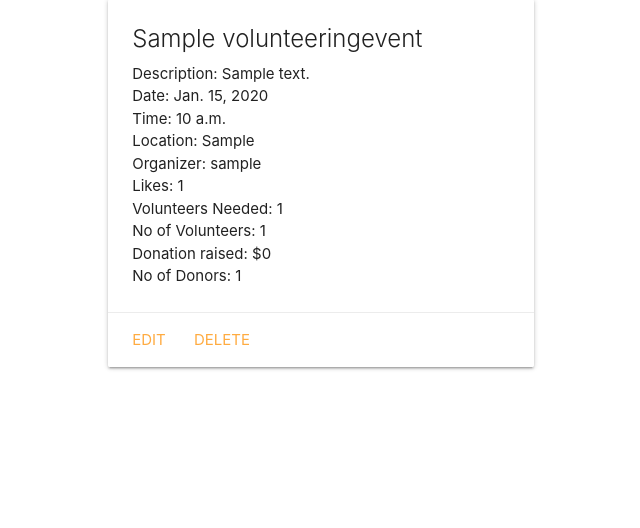
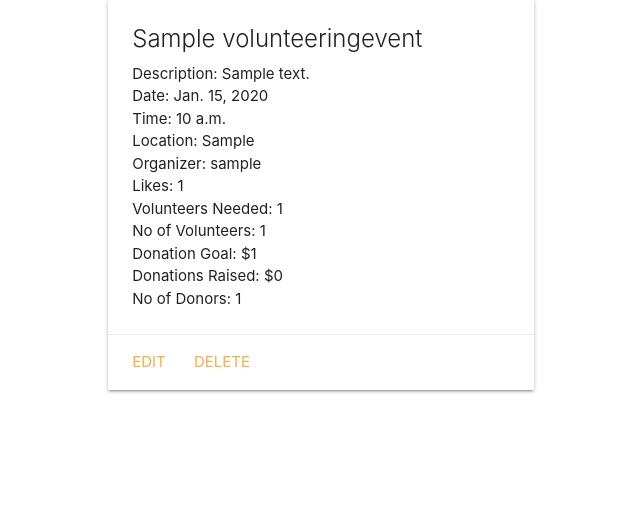
Before and after one commit to zala-dev/VolunteerHub, a Django app: page /events/1/ in a window 1280 px wide. Shown: the part 209-737 px from the top of the page, without its empty margins (95-735 px from the left). Run offline with Django 5.2, Linux system fonts and the light colour scheme; a user stored in the database is signed in; tables that the repository leaves empty hold one stand-in row (values such as "Sample post").

Commit message:
add donation goal

```diff
--- a/main_app/models.py
+++ b/main_app/models.py
@@ -22,6 +22,7 @@ class VolunteeringEvent(models.Model):
     time = models.TimeField(default=default_time)
     location = models.CharField(max_length=255)
     volunteers_needed = models.PositiveIntegerField(default=1)
+    donation_goal = models.PositiveIntegerField(default=0)
     organizer = models.ForeignKey(User, on_delete=models.CASCADE, related_name='organized_events')
     volunteers = models.ManyToManyField(User, related_name='volunteering_events', blank=True)
 
--- a/main_app/templates/all_events.html
+++ b/main_app/templates/all_events.html
@@ -16,7 +16,8 @@
         <p>Likes: {{ event.like_set.count }}</p>
         <p>Volunteers Needed: {{ event.volunteers_needed }}</p>
         <p>No of Volunteers: {{ event.volunteer_count }}</p>
-        <p>Donation raised: ${{ event.donation_amount }}</p>
+        <p>Donation Goal: ${{ event.donation_goal }}</p>
+        <p>Donations Raised: ${{ event.donation_amount }}</p>
       </div>
       <div class="card-action">
         <a href="{% url 'volunteering_event_detail' event.id %}">View</a>
--- a/main_app/templates/event_detail.html
+++ b/main_app/templates/event_detail.html
@@ -15,7 +15,8 @@
         <p>Likes: {{ event.like_set.count }}</p>
         <p>Volunteers Needed: {{ event.volunteers_needed }}</p>
         <p>No of Volunteers: {{ event.volunteer_count }}</p>
-        <p>Donation raised: ${{ event.donation_amount }}</p>
+        <p>Donation Goal: ${{ event.donation_goal }}</p>
+        <p>Donations Raised: ${{ event.donation_amount }}</p>
         <p>No of Donors: {{ event.donor_count }}</p>
       </div>
       <div class="card-action">
--- a/main_app/templates/volunteering_event_detail.html
+++ b/main_app/templates/volunteering_event_detail.html
@@ -20,15 +20,14 @@
         {% empty %}
           <li>No volunteers yet</li>
         {% endfor %}
-        <p>Donation raised: ${{ event.donation_amount }}</p>
+        <p>Donation Goal: ${{ event.donation_goal }}</p>
+        <p>Donations Raised: ${{ event.donation_amount }}</p>
         <p>Donate to this event</p>
-
         <form action="/all-events/{{ event.id }}/add_donation/" method="POST">
             {% csrf_token %}
             {{ donation_form }}
           <input type="submit" value="Add donation" class="btn" />
         </form>
-
         <p>Donors: </p>
         {% for donation in event.donations %}
         <li>{{ donation.user.username }} ${{ donation.amount }}</li>
--- a/main_app/views.py
+++ b/main_app/views.py
@@ -39,7 +39,7 @@ class EventDetailView(LoginRequiredMixin, DetailView):
 class EventCreateView(LoginRequiredMixin, CreateView):
     model = VolunteeringEvent
     template_name = 'event_form.html'
-    fields = ['title', 'description', 'date', 'time', 'location', 'volunteers_needed']
+    fields = ['title', 'description', 'date', 'time', 'location', 'volunteers_needed', 'donation_goal']
     success_url = reverse_lazy('event_list')
 
 # make sure the form is valid and add the logged in user id to the data.
@@ -51,7 +51,7 @@ class EventCreateView(LoginRequiredMixin, CreateView):
 class EventUpdateView(LoginRequiredMixin, UpdateView):
     model = VolunteeringEvent
     template_name = 'event_form.html'
-    fields = ['title', 'description', 'date', 'time', 'location', 'volunteers_needed']
+    fields = ['title', 'description', 'date', 'time', 'location', 'volunteers_needed', 'donation_goal']
     success_url = reverse_lazy('event_list')
 
 # if the event has not be created by the logged in user return a 403 error.
```
Also changed, not shown: main_app/migrations/0012_volunteeringevent_donation_goal_and_more.py (added), photos-read-me/ERD.png.
